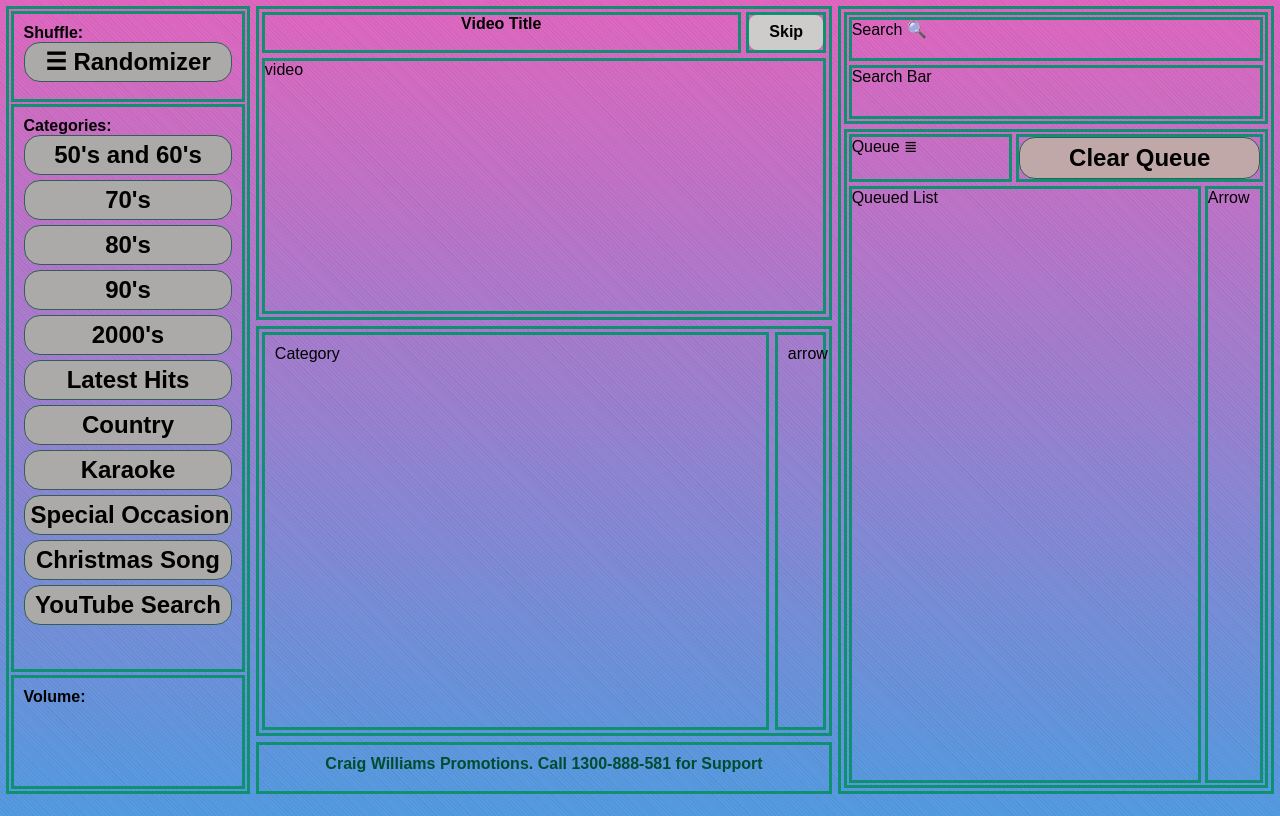
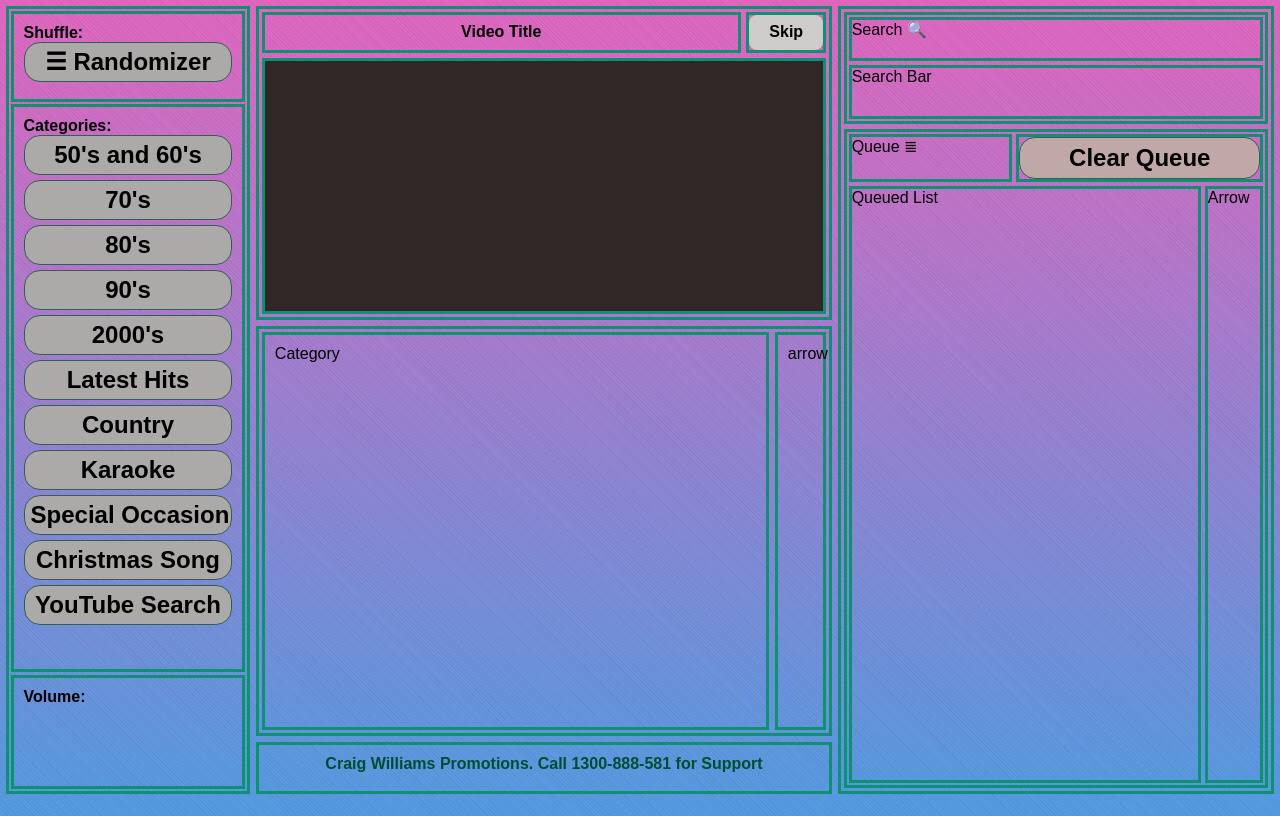
Before and after one commit to sedhain-pankaj/JukeBoxReactJS, a React (Vite) app: page / in a window 1280 px wide. Built offline with nearby package versions, Linux system fonts and the light colour scheme.

Commit message:
video title zoom and placement fixed

```diff
--- a/src/components/video-block/video-block.module.scss
+++ b/src/components/video-block/video-block.module.scss
@@ -1,21 +1,19 @@
 //video block has 3 sections - title, skip-button & video
 .title_container {
   position: absolute;
-  margin: 0.5%; //needs to go in final version
+  margin: 0.5%;
   border-style: solid;
   border-color: #0f9171;
   left: 0px;
   top: 0px;
   right: 15%;
   bottom: 85%;
-  text-align: center;
-  white-space: nowrap;
-  overflow: hidden;
-  text-overflow: ellipsis;
+  display: grid;
+  place-items: center;
 }
 .skip_button_container {
   position: absolute;
-  margin: 0.5%; //stays in final version
+  margin: 0.5%;
   border-style: solid;
   border-color: #0f9171;
   left: 85%;
@@ -25,20 +23,26 @@
 }
 .video_block {
   position: absolute;
-  margin: 0.5%; //needs to go in final version
+  margin: 0.5%;
   border-style: solid;
   border-color: #0f9171;
   left: 0px;
   top: 15%;
   right: 0px;
   bottom: 0px;
+  background-color: #312727;
 }
 
 //css for video title.
 //most of its css is in title_container
 .video_title {
+  width: 100%;
   font-size: 1rem;
   font-weight: bold;
+  text-align: center;
+  white-space: nowrap;
+  overflow: hidden;
+  text-overflow: ellipsis;
 }
 
 //css for skip button - regular, hover & active
--- a/src/components/video-block/video-block.tsx
+++ b/src/components/video-block/video-block.tsx
@@ -15,7 +15,7 @@ export const VideoBlock = ({}) => {
                 <button className={styles.skip_button}>Skip</button>
             </div>
 
-            <div className={styles.video_block}>video</div>
+            <div className={styles.video_block}></div>
         </div>
     );
 };
```
